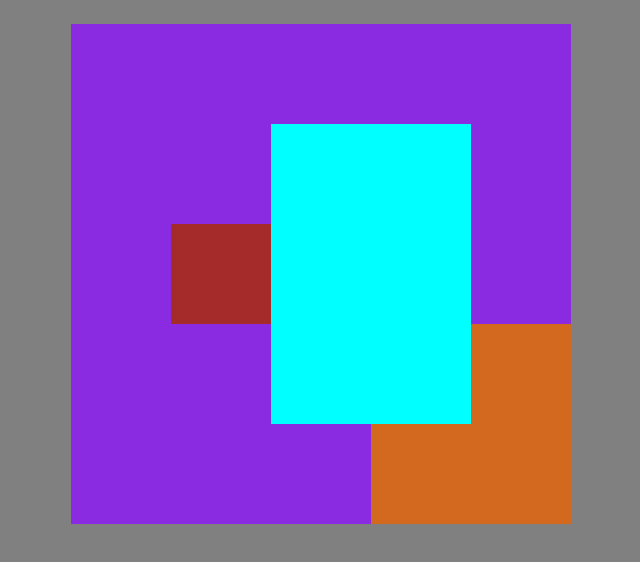
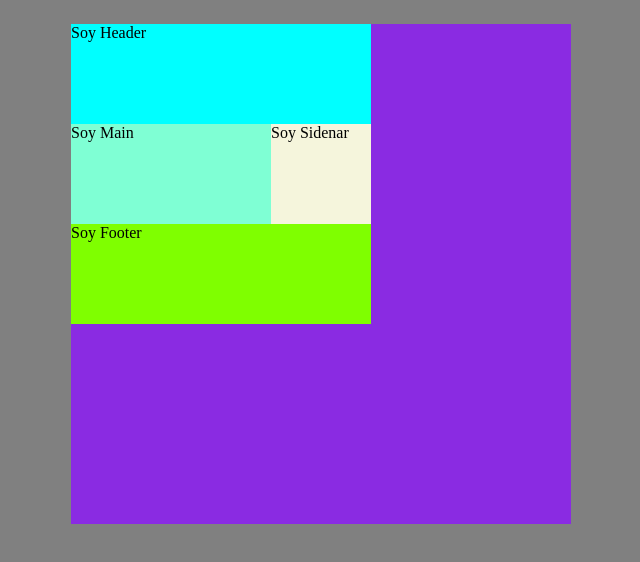
Before and after one commit to Fabianrugerio/CSS-Grid, a plain HTML site: page index.html in a window 1280 px wide. Shown: the whole page, without its empty margins (319-959 px from the left). Drawn offline with Linux system fonts and the light colour scheme.

Commit message:
Aprendimos grid-tamplate-areas

```diff
--- a/index.html
+++ b/index.html
@@ -10,9 +10,10 @@
   <!-- contenedor del Grid -->
   <div class="container">
     <!-- Aqui van los elementos -->
-    <div class="item1"></div>
-    <div class="item2"></div>
-    <div class="item3"></div>
+     <div class="header">Soy Header</div>
+     <div class="main">Soy Main</div>
+     <div class="sidebar">Soy Sidenar</div>
+     <div class="footer">Soy Footer</div>
   </div>
 </body>
 </html>
--- a/style.css
+++ b/style.css
@@ -11,26 +11,33 @@ body {
 
 .container {
   display: grid;
-  grid-template-columns: repeat(5, 1fr);
-  grid-template-rows: repeat(5,1fr);
+  grid-template-columns: 100px 100px 100px;
+  grid-template-rows: repeat(3, 100px);
+  grid-template-areas:
+    "header header header"
+    "main   main   sidebar"
+    "footer footer footer";
+
   width: 500px;
   height: 500px;
   margin: 0 auto; /* Centra elementos con un ancho fijo en el contenedor */
+
   background-color: blueviolet;
 }
 
-.item1 {
-  background-color: brown;
-  grid-column: 2/4;
-  grid-row: 3/4;
+.header {
+  background-color: aqua;
+  grid-area: header;
 }
-.item2 {
-  background-color: chocolate;
-  grid-column: 4/6;
-  grid-row: 4/6;
+.main {
+  background-color: aquamarine;
+  grid-area: main;
 }
-.item3 {
-  background-color: aqua;
-  grid-column: 3/5;
-  grid-row: 2/5;
+.sidebar {
+  background-color: beige;
+  grid-area: sidebar;
 }
+.footer {
+  background-color: chartreuse;
+  grid-area: footer;
+}
```
